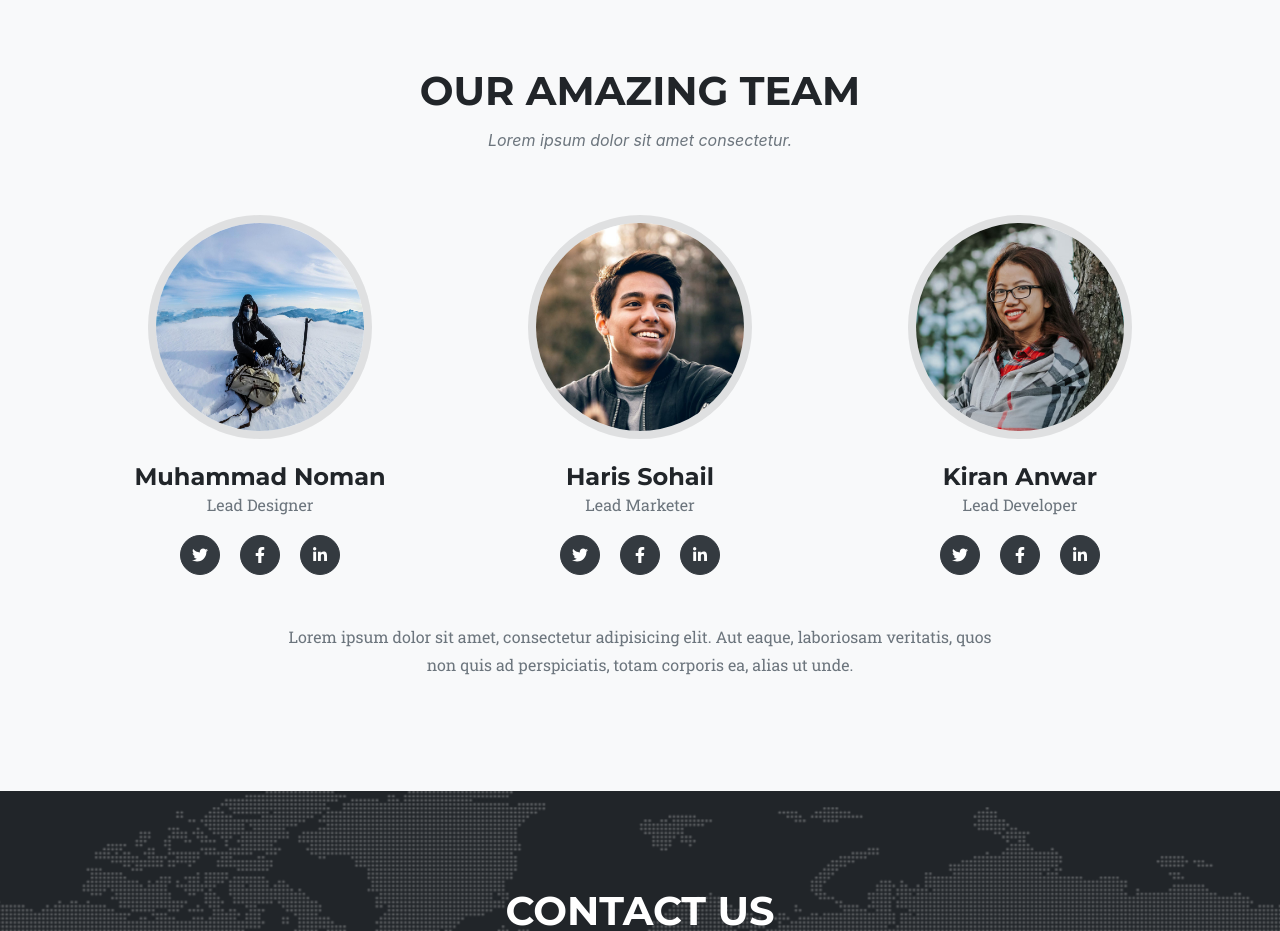
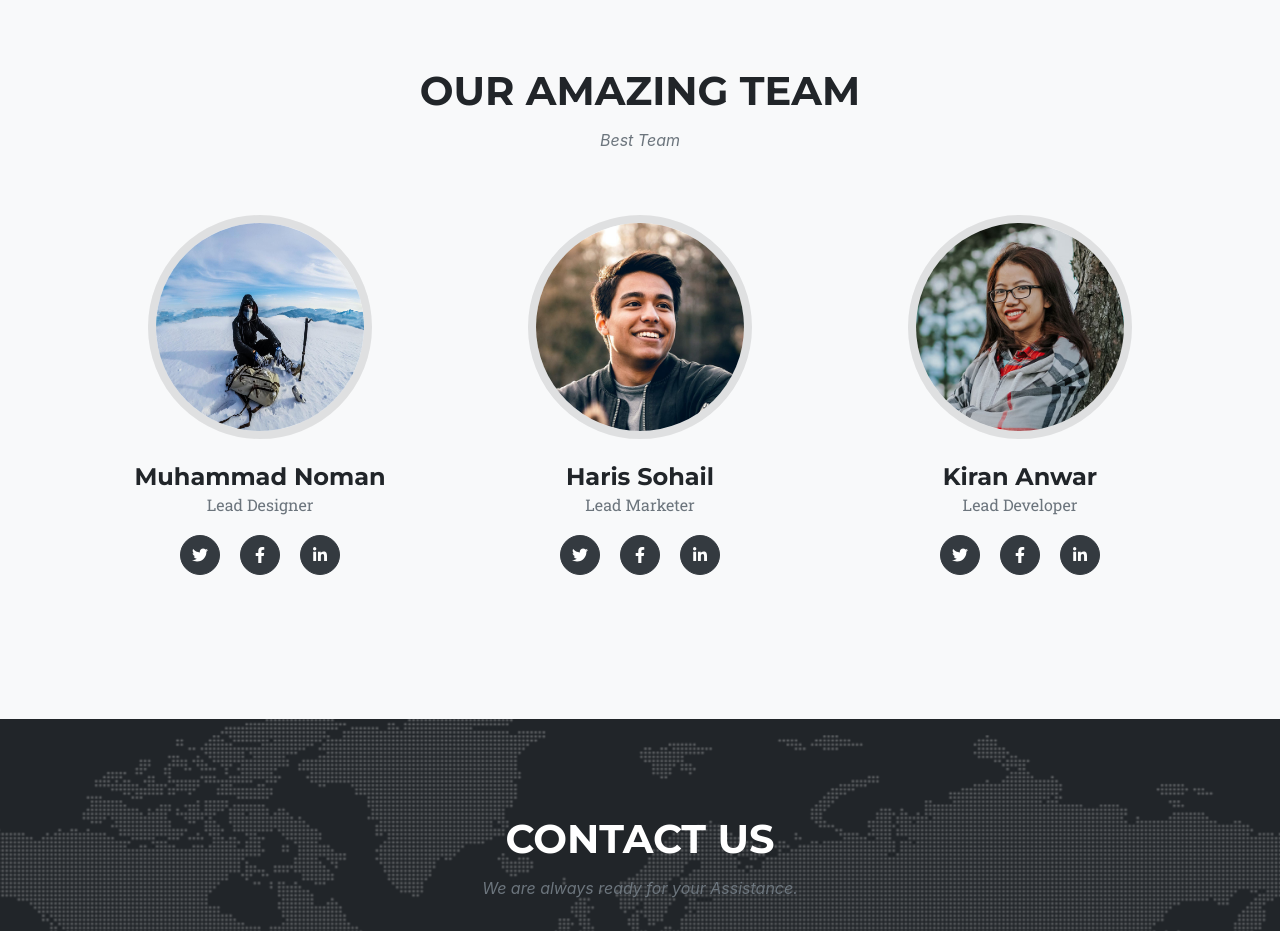
Before and after one commit to i140203/portfolio, a plain HTML site: page index.html in a window 1280 px wide. Shown: the part 3560-4491 px from the top of the page. Drawn offline with nearby package versions, Linux system fonts and the light colour scheme; a script that the page names is missing; a web font is replaced by a local one.

Commit message:
add text

```diff
--- a/index.html
+++ b/index.html
@@ -224,7 +224,7 @@
             <div class="container">
                 <div class="text-center">
                     <h2 class="section-heading text-uppercase">Our Amazing Team</h2>
-                    <h3 class="section-subheading text-muted">Lorem ipsum dolor sit amet consectetur.</h3>
+                    <h3 class="section-subheading text-muted">Best Team</h3>
                 </div>
                 <div class="row">
                     <div class="col-lg-4">
@@ -257,9 +257,6 @@
                             <a class="btn btn-dark btn-social mx-2" href="#!"><i class="fab fa-linkedin-in"></i></a>
                         </div>
                     </div>
-                </div>
-                <div class="row">
-                    <div class="col-lg-8 mx-auto text-center"><p class="large text-muted">Lorem ipsum dolor sit amet, consectetur adipisicing elit. Aut eaque, laboriosam veritatis, quos non quis ad perspiciatis, totam corporis ea, alias ut unde.</p></div>
                 </div>
             </div>
         </section>
```
